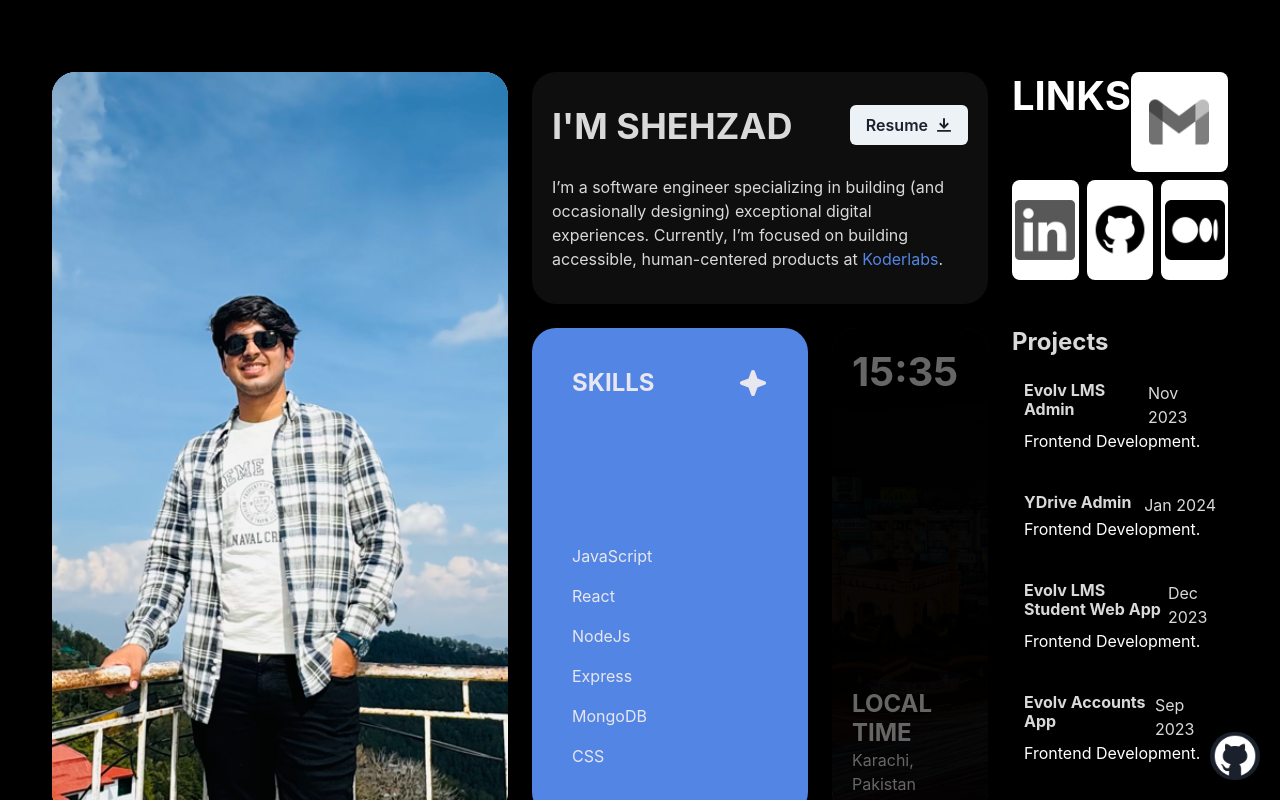
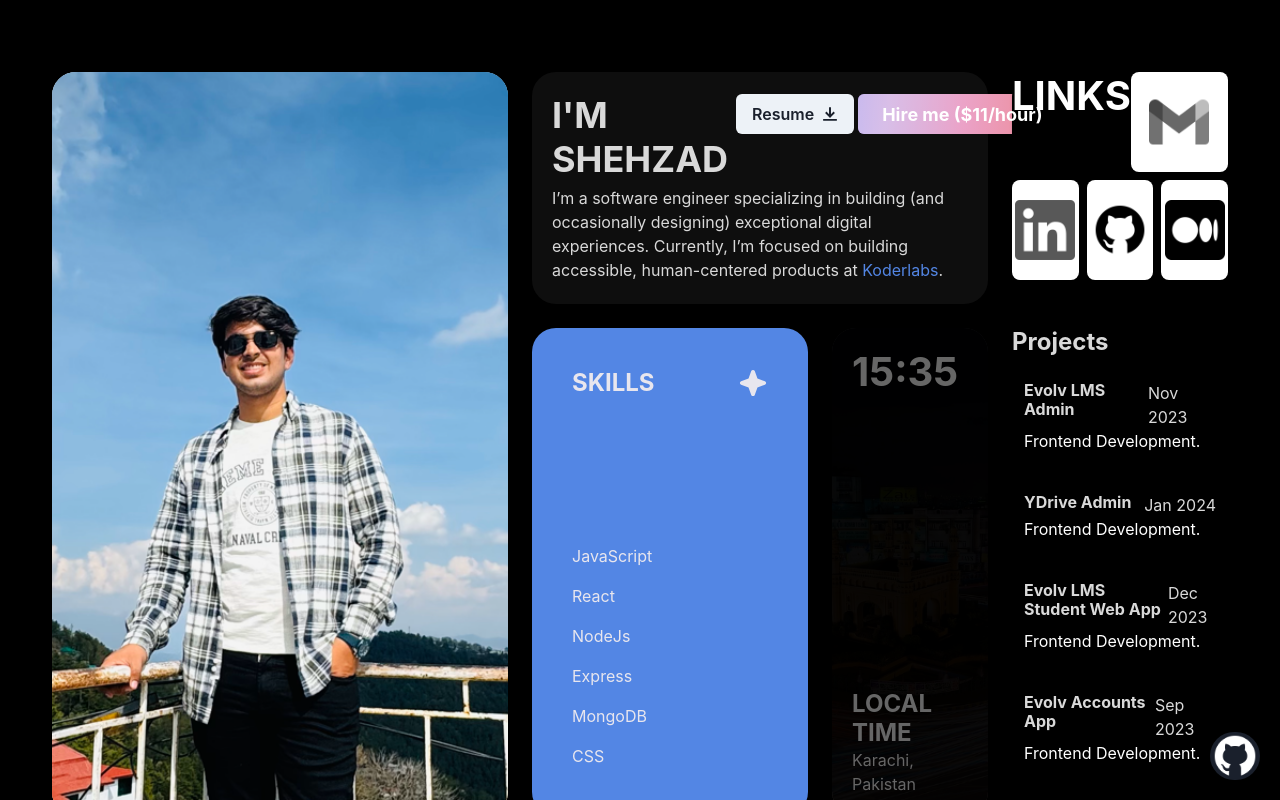
Before and after one commit to Shaxadhere/portfolio-v3, a React (Vite) app: page / in a window 1280 px wide. Shown: the top 800 px of the page. Built offline with nearby package versions, Linux system fonts and the light colour scheme.

Commit message:
minor changes

```diff
--- a/package.json
+++ b/package.json
@@ -1,5 +1,5 @@
 {
-  "name": "framer-motion-rnd",
+  "name": "portfolio-v3",
   "private": true,
   "version": "0.0.0",
   "type": "module",
--- a/src/components/content/Brief.jsx
+++ b/src/components/content/Brief.jsx
@@ -6,12 +6,19 @@ import {
   Text,
   Button,
   chakra,
+  Box,
+  keyframes,
 } from "@chakra-ui/react";
 import { DownloadIcon } from "@chakra-ui/icons";
 import React from "react";
 import { INFORMATION } from "../../config/constants/information";
 import Thanks from "../misc/Thanks";
 import { COLORS } from "../../config/constants/colors";
+
+const shine = keyframes`
+  0% { left: -100%; }
+  100% { left: 100%; }
+`;
 
 const Brief = () => {
   return (
@@ -31,7 +38,52 @@ const Brief = () => {
             gap={2}
           >
             <Heading>I'M SHEHZAD</Heading>
-            <Thanks />
+            <Flex gap={1}>
+              <Thanks />
+              <Button
+                as="a"
+                target="_blank"
+                href={`mailto:${INFORMATION.EMAIL}`}
+                position="relative"
+                overflow="hidden"
+                px={6}
+                py={3}
+                color="white"
+                fontSize="lg"
+                fontWeight="bold"
+                bgGradient="linear(to-r, purple.500, pink.500, red.500)"
+                _hover={{
+                  transform: "scale(1.05)",
+                  boxShadow: "xl",
+                }}
+                _active={{ color: "dark" }}
+                transition="all 0.3s ease-in-out"
+              >
+                <Text zIndex={1}>Hire me ($11/hour)</Text>
+                <Box
+                  position="absolute"
+                  top={0}
+                  left={0}
+                  right={0}
+                  bottom={0}
+                  bg="white"
+                  opacity={0.25}
+                  transform="skew(-12deg) scale(1.5)"
+                  animation={`${shine} 3s infinite`}
+                />
+                <Box
+                  position="absolute"
+                  top={0}
+                  left={0}
+                  right={0}
+                  bottom={0}
+                  bgGradient="linear(to-r, transparent, white, transparent)"
+                  opacity={0.5}
+                  transform="skew(-12deg) scale(1.5)"
+                  animation={`${shine} 3s infinite 0.3s`}
+                />
+              </Button>
+            </Flex>
           </Flex>
           <Text>
             I’m a software engineer specializing in building (and occasionally
--- a/src/index.css
+++ b/src/index.css
@@ -104,3 +104,14 @@ body {
 .eye-rick {
   min-width: 70px;
 }
+@keyframes shine {
+  0% {
+    left: -100%;
+  }
+  100% {
+    left: 100%;
+  }
+}
+.animate-shine {
+  animation: shine 3s infinite;
+}
```
